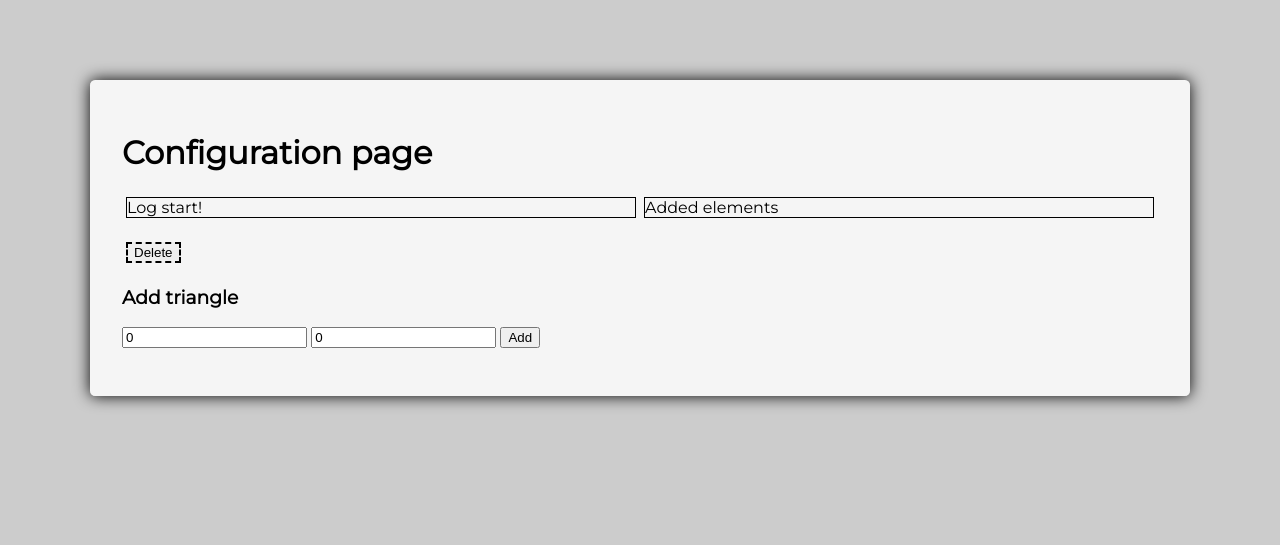
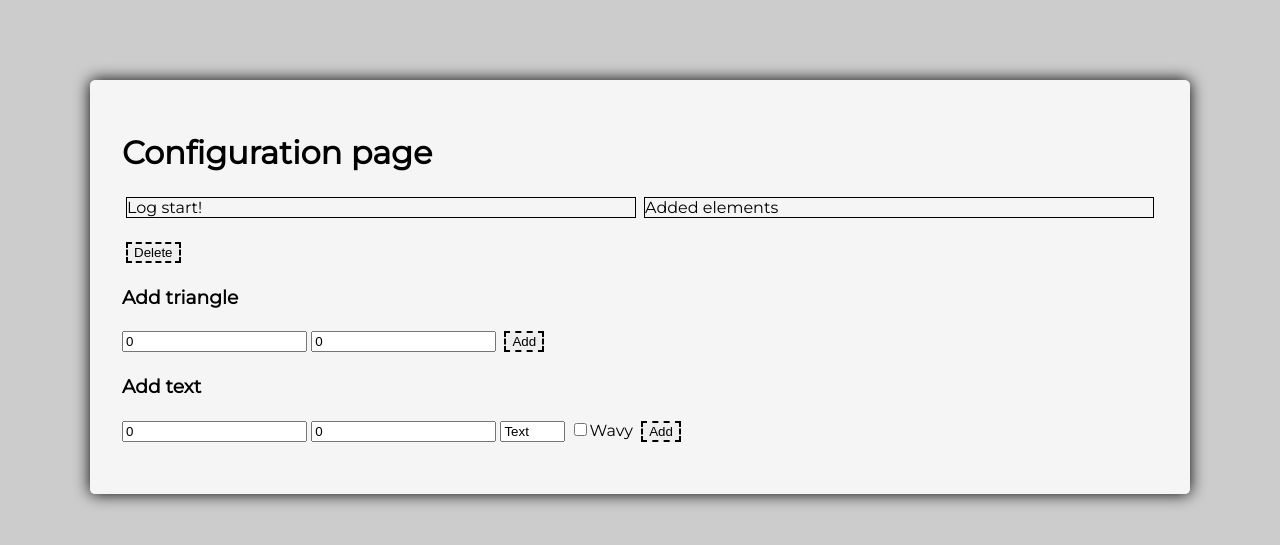
Before and after one commit to TheChristophe/contention-nametag-gles2, a Flask app: page / in a window 1280 px wide. Shown: the top 545 px of the page. Run offline with Flask 2, Linux system fonts and the light colour scheme; some libraries are stand-ins or nearby versions.

Commit message:
Allow adding text

```diff
--- a/app.py
+++ b/app.py
@@ -40,8 +40,8 @@ def get_test():
 
     return jsonify(result=a + b)
 
-@app.route('/triangle-add', methods=['POST'])
-def triangle():
+@app.route('/add', methods=['POST'])
+def add():
     transmit_message('post', request.form)
     response = receive_message()
     response["type"] = request.form["type"]
--- a/static/main.css
+++ b/static/main.css
@@ -59,7 +59,7 @@ body {
   margin-right: 0.15em;
 }
 
-button {
+.button {
   border-style: dashed;
   border-color: black;
   margin: 0.3em;
--- a/static/ui.js
+++ b/static/ui.js
@@ -22,7 +22,7 @@ $(function () {
     });
     */
 
-    const forms = ['#posttestform', '#triangleform'];
+    const forms = ['#triangle-add', '#text-add'];
 
     for (const formName of forms) {
         let form = $(formName);
--- a/templates/index.html
+++ b/templates/index.html
@@ -20,15 +20,26 @@
     </div>
   </div>
   <p>
-    <button type="button" onclick="DeleteSelected()">Delete</button>
+    <button type="button" class="button" onclick="DeleteSelected()">Delete</button>
   </p>
   <p>
     <h3>Add triangle</h3>
-    <form id="triangleform" action="/triangle-add" method="post">
+    <form id="triangle-add" action="/add" method="post">
       <input type="hidden" name="type" value="triangle" />
       <input type="number" size=5 step=0.01 value=0 name="x" />
       <input type="number" size=5 step=0.01 value=0 name="y" />
-      <input type="submit" id="triangletest" value="Add" />
+      <input type="submit" class="button" id="triangle-add-submit" value="Add" />
+    </form>
+  </p>
+  <p>
+    <h3>Add text</h3>
+    <form id="text-add" action="/add" method="post">
+      <input type="hidden" name="type" value="text" />
+      <input type="number" size=5 step=0.01 value=0 name="x" />
+      <input type="number" size=5 step=0.01 value=0 name="y" />
+      <input type="text" size=5 value="Text" name="text" />
+      <input type="checkbox" name="wavy" value="true">Wavy</input>
+      <input type="submit" class="button" id="text-add-submit" value="Add" />
     </form>
   </p>
 </div>
```
